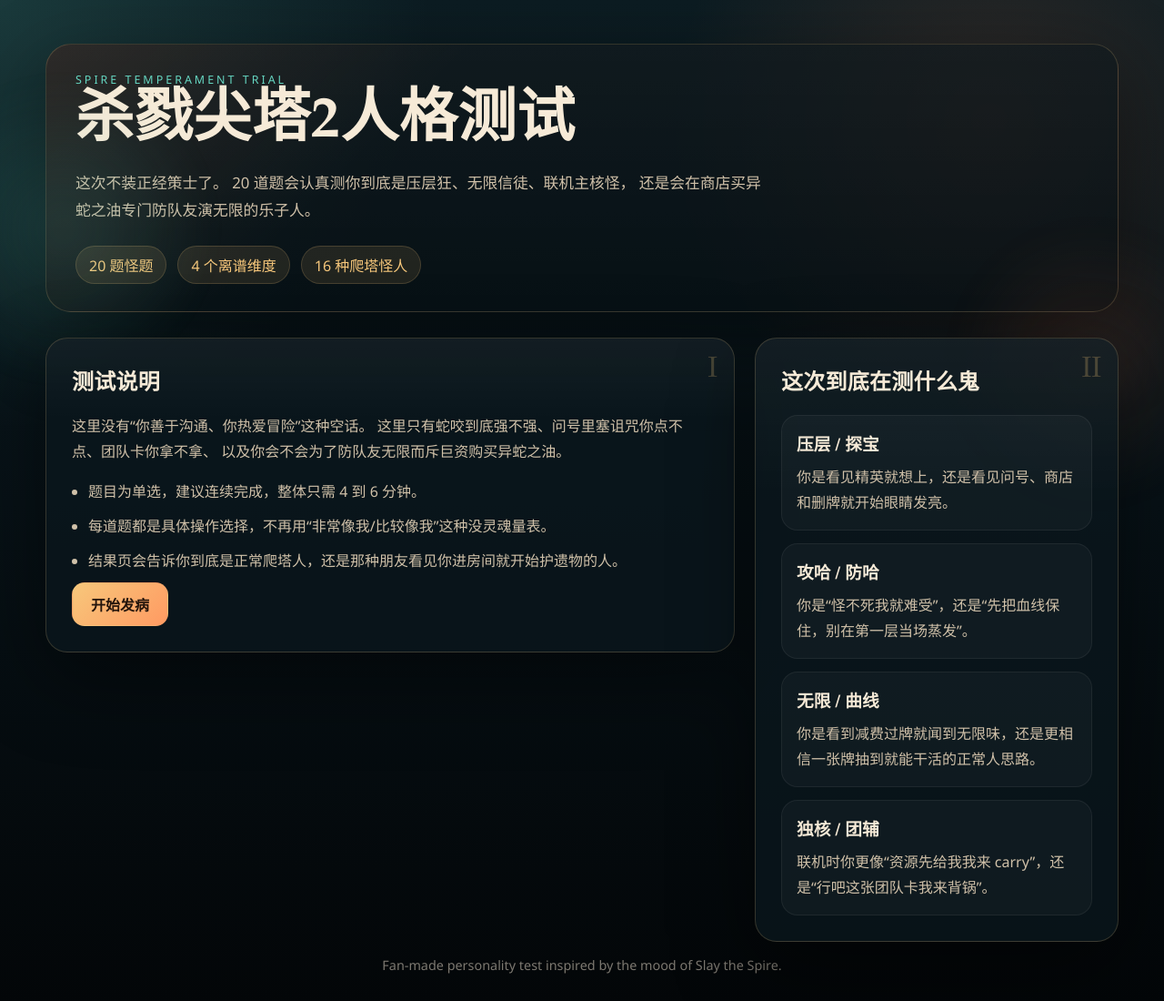
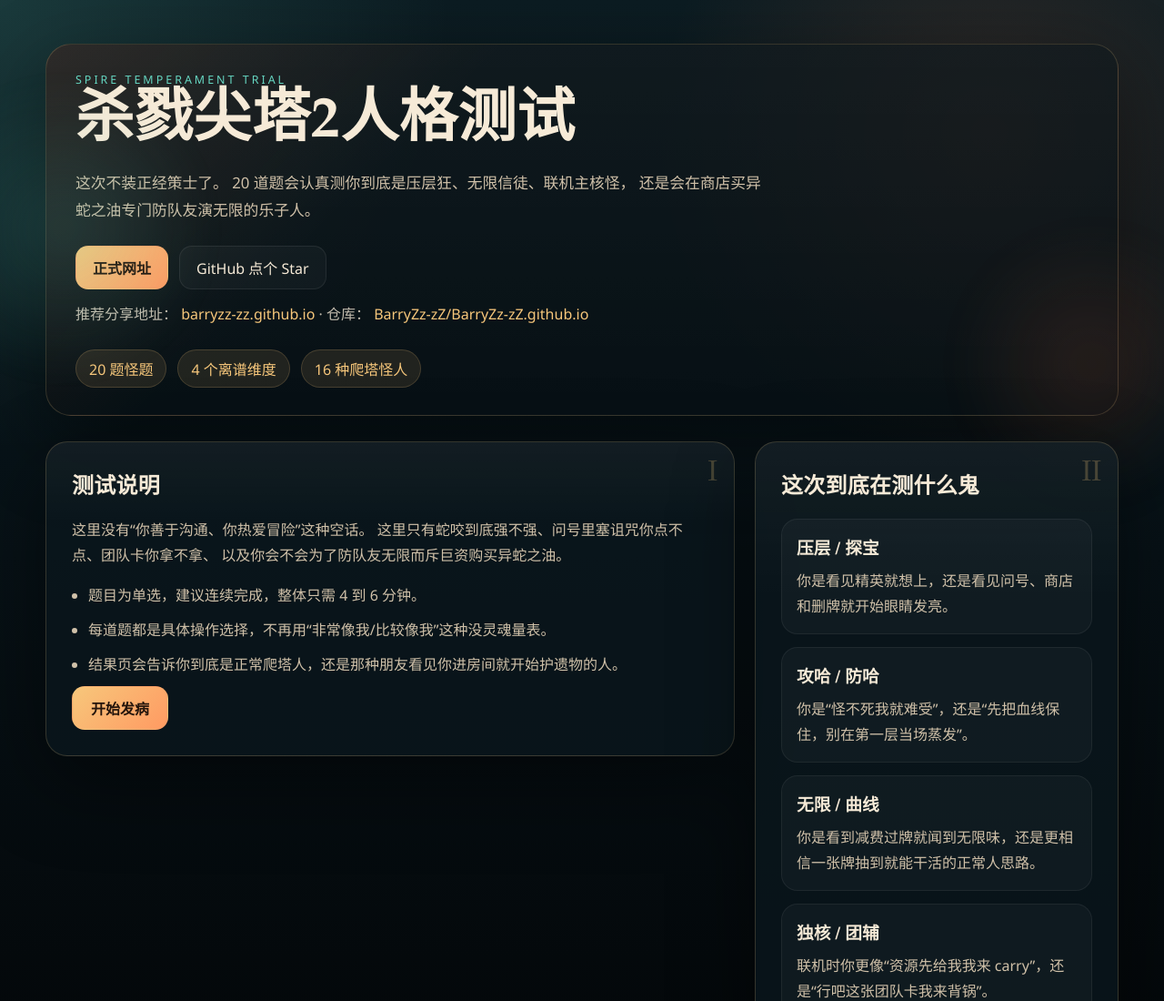
Before and after one commit to BarryZz-zZ/BarryZz-zZ.github.io, a plain HTML site: page index.html in a window 1280 px wide. Shown: the top 1100 px of the page at 91% size. Drawn offline with Linux system fonts and the light colour scheme.

Commit message:
Add site links and GitHub star prompts

```diff
--- a/index.html
+++ b/index.html
@@ -3,10 +3,10 @@
 <head>
   <meta charset="UTF-8">
   <meta name="viewport" content="width=device-width, initial-scale=1.0">
-  <title>杀戮尖塔2人格测试</title>
+  <title>杀戮尖塔2整活人格测试</title>
   <meta
     name="description"
-    content="20题杀戮尖塔2整活人格测试，围绕路线、构筑、无限、与联机抢遗物，解锁16种离谱玩法人格。"
+    content="20题杀戮尖塔2整活人格测试，围绕路线、构筑、无限、蛇咬梗、异蛇之油与联机抢遗物，解锁16种离谱玩法人格。"
   >
   <link rel="stylesheet" href="./styles.css">
 </head>
@@ -22,6 +22,16 @@
         这次不装正经策士了。
         20 道题会认真测你到底是压层狂、无限信徒、联机主核怪，
         还是会在商店买异蛇之油专门防队友演无限的乐子人。
+      </p>
+      <div class="hero-links">
+        <a class="hero-link hero-link-primary" href="https://barryzz-zz.github.io/" target="_blank" rel="noreferrer">正式网址</a>
+        <a class="hero-link" href="https://github.com/BarryZz-zZ/BarryZz-zZ.github.io" target="_blank" rel="noreferrer">GitHub 点个 Star</a>
+      </div>
+      <p class="hero-meta">
+        推荐分享地址：
+        <a href="https://barryzz-zz.github.io/" target="_blank" rel="noreferrer">barryzz-zz.github.io</a>
+        · 仓库：
+        <a href="https://github.com/BarryZz-zZ/BarryZz-zZ.github.io" target="_blank" rel="noreferrer">BarryZz-zZ/BarryZz-zZ.github.io</a>
       </p>
       <div class="hero-tags">
         <span>20 题怪题</span>
@@ -115,6 +125,8 @@
         </section>
 
         <div class="result-actions">
+          <a class="hero-link hero-link-primary" href="https://barryzz-zz.github.io/" target="_blank" rel="noreferrer">分享这个测试</a>
+          <a class="hero-link" href="https://github.com/BarryZz-zZ/BarryZz-zZ.github.io" target="_blank" rel="noreferrer">去 GitHub 点 Star</a>
           <button class="ghost-btn" id="restartBtn" type="button">重测一把</button>
         </div>
       </section>
--- a/script.js
+++ b/script.js
@@ -1,3 +1,6 @@
+const SITE_URL = "https://barryzz-zz.github.io/";
+const REPO_URL = "https://github.com/BarryZz-zZ/BarryZz-zZ.github.io";
+
 const dimensions = {
   pathing: {
     label: "压层 / 探宝",
@@ -893,7 +896,10 @@
     archetype.hook,
     `玩法定位：${archetype.summary}`,
     `病情标签：${archetype.signature}`,
-    ...dimensionLines
+    ...dimensionLines,
+    `在线测试：${SITE_URL}`,
+    `GitHub 仓库：${REPO_URL}`,
+    "玩完如果觉得有梗，欢迎去 GitHub 点个 Star。"
   ].join("\n");
 }
 
--- a/styles.css
+++ b/styles.css
@@ -107,6 +107,54 @@
   color: var(--muted);
   font-size: 1.05rem;
   line-height: 1.8;
+}
+
+.hero-links {
+  display: flex;
+  flex-wrap: wrap;
+  gap: 12px;
+  margin-top: 24px;
+}
+
+.hero-link {
+  display: inline-flex;
+  align-items: center;
+  justify-content: center;
+  min-height: 48px;
+  padding: 0 18px;
+  border-radius: 14px;
+  border: 1px solid rgba(255, 255, 255, 0.08);
+  background: rgba(255, 255, 255, 0.03);
+  color: var(--text);
+  text-decoration: none;
+  transition: transform 180ms ease, border-color 180ms ease, background 180ms ease;
+}
+
+.hero-link:hover {
+  transform: translateY(-1px);
+  border-color: rgba(247, 199, 123, 0.28);
+}
+
+.hero-link-primary {
+  background: linear-gradient(135deg, var(--gold), #ff9a62);
+  border-color: transparent;
+  color: #24150c;
+  font-weight: 700;
+}
+
+.hero-meta {
+  margin: 14px 0 0;
+  color: rgba(246, 234, 215, 0.78);
+  line-height: 1.7;
+}
+
+.hero-meta a {
+  color: var(--gold);
+  text-decoration: none;
+}
+
+.hero-meta a:hover {
+  text-decoration: underline;
 }
 
 .hero-tags {
@@ -485,6 +533,7 @@
   .quiz-actions .primary-btn,
   .quiz-actions .ghost-btn,
   .result-actions .ghost-btn,
+  .result-actions .hero-link,
   .section-title-row .ghost-btn {
     width: 100%;
   }
```
